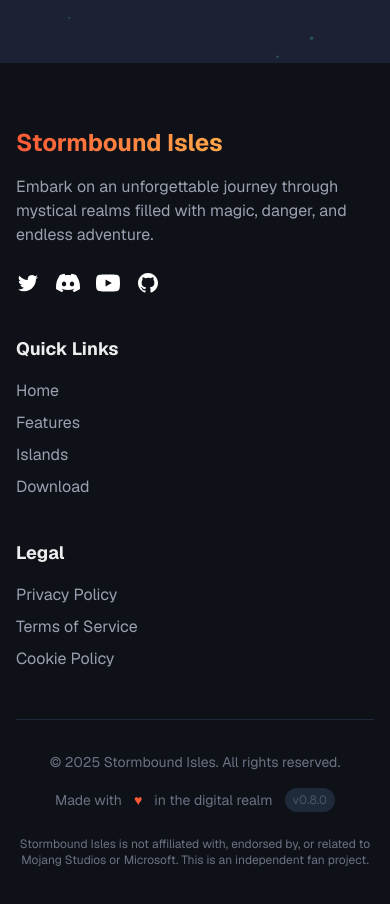
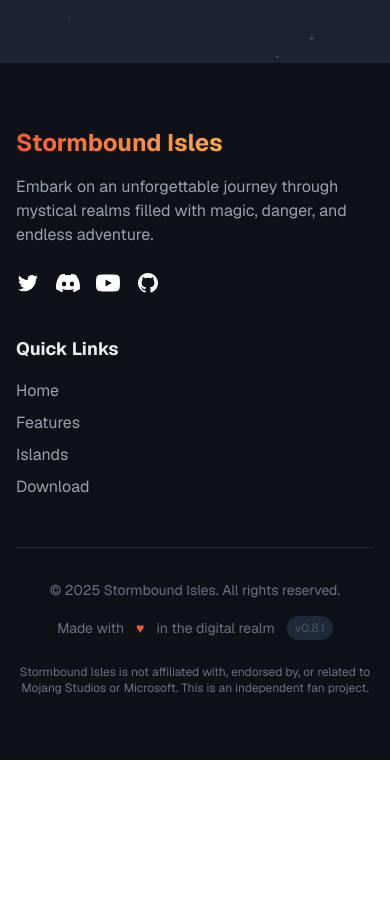
Before and after one commit to no-felix/stormbound-isles-nextjs, a Next.js app: page / in a window 390 px wide. Shown: the part 6222-7126 px from the top of the page. After the commit the page ends 6982 px from the top, so only its background shows below. Built offline with nearby package versions, Linux system fonts and the light colour scheme.

Commit message:
refactor(footer): remove legal section and redesign layout
- Remove legal section containing Privacy Policy, Terms of Service, and Cookie Policy
- Change grid layout from 4 columns to 3 columns for better balance
- Maintain responsive design and existing footer elements
- Bump version to 0.8.1

```diff
--- a/package.json
+++ b/package.json
@@ -1,6 +1,6 @@
 {
   "name": "stormbound-website",
-  "version": "0.8.0",
+  "version": "0.8.1",
   "private": true,
   "scripts": {
     "dev": "next dev --turbopack",
--- a/src/components/layout/Footer.tsx
+++ b/src/components/layout/Footer.tsx
@@ -10,7 +10,7 @@ const Footer: React.FC = () => {
   return (
     <footer className="bg-[#0f1119] py-16">
       <div className="container mx-auto px-4">
-        <div className="grid grid-cols-1 md:grid-cols-4 gap-10">
+        <div className="grid grid-cols-1 md:grid-cols-3 gap-10">
           {/* Logo and description */}
           <div className="col-span-1 md:col-span-2">
             <h2 className="text-2xl font-bold gradient-text mb-4">
@@ -144,43 +144,6 @@ const Footer: React.FC = () => {
               </li>
             </ul>
           </div>
-
-          {/* Legal */}
-          <div>
-            <h3 className="text-lg font-bold mb-4">Legal</h3>
-            <ul className="space-y-2">
-              <li>
-                <button
-                  type="button"
-                  className="text-gray-400 hover:text-white transition-colors underline-offset-2 focus:outline-none"
-                  aria-label="Privacy Policy (coming soon)"
-                  disabled
-                >
-                  Privacy Policy
-                </button>
-              </li>
-              <li>
-                <button
-                  type="button"
-                  className="text-gray-400 hover:text-white transition-colors underline-offset-2 focus:outline-none"
-                  aria-label="Terms of Service (coming soon)"
-                  disabled
-                >
-                  Terms of Service
-                </button>
-              </li>
-              <li>
-                <button
-                  type="button"
-                  className="text-gray-400 hover:text-white transition-colors underline-offset-2 focus:outline-none"
-                  aria-label="Cookie Policy (coming soon)"
-                  disabled
-                >
-                  Cookie Policy
-                </button>
-              </li>
-            </ul>
-          </div>
         </div>
 
         <div className="border-t border-gray-800 mt-12 pt-8 flex flex-col md:flex-row justify-between items-center">
```
Also changed, not shown: 1 other file (tests, documents, lock files or other folders).
